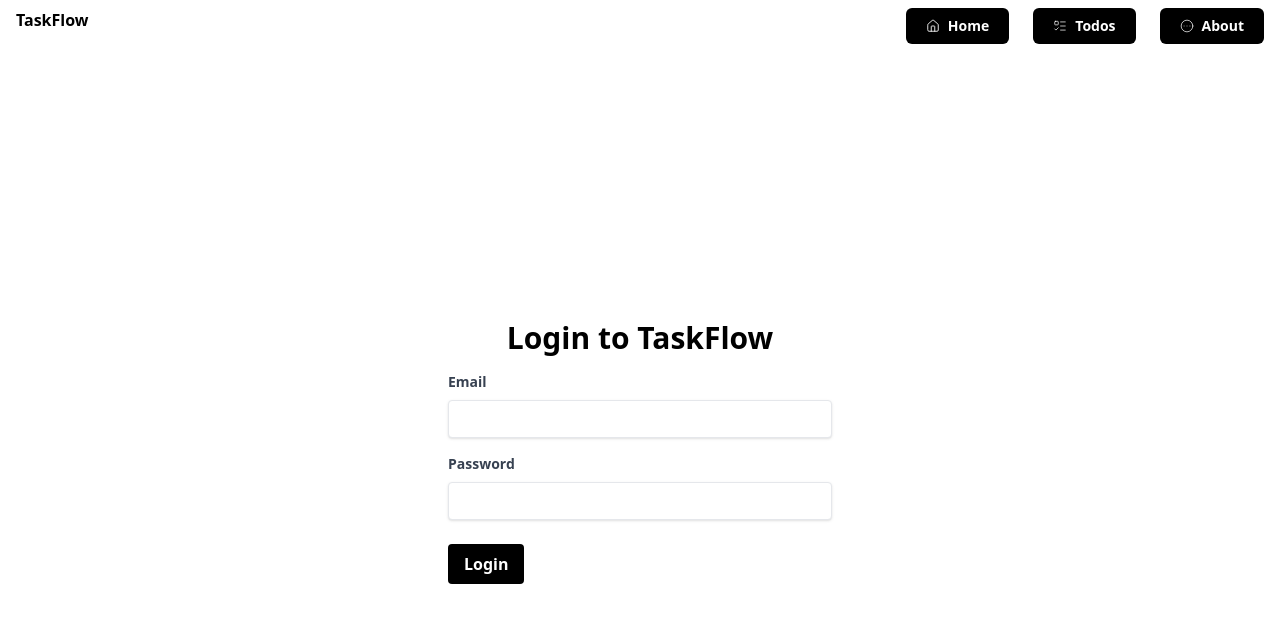
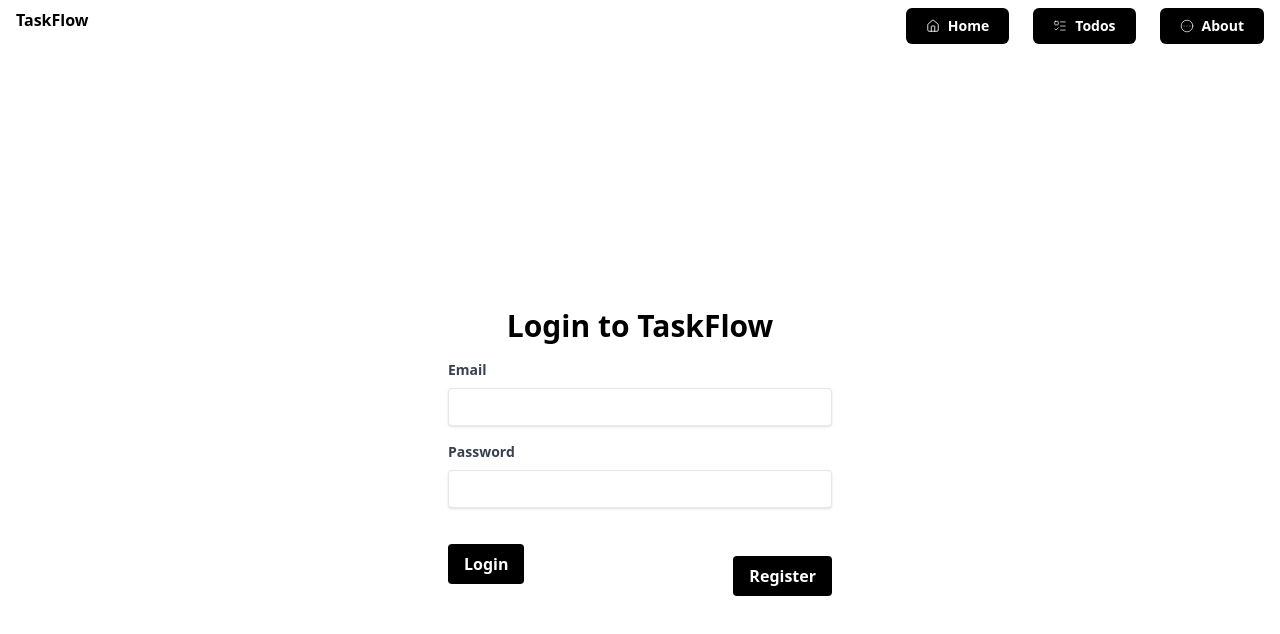
Before and after one commit to Adefenwa/todo-app, a React (Vite) app: page /login in a window 1280 px wide. Shown: the top 634 px of the page. Built offline with nearby package versions, Linux system fonts and the light colour scheme; what @unhead/react would draw is missing.

Commit message:
feat: added the register button to the login page

```diff
--- a/src/pages/Login.jsx
+++ b/src/pages/Login.jsx
@@ -77,6 +77,12 @@ export default function Login() {
           >
             {mutation.isPending ? "Logging in" : "Login"}
           </button>
+          <button
+            className="bg-black hover:bg-gray-800 text-white font-semibold py-2 px-4 rounded transition delay-150 duration-300 ease-in-out hover:translate-y-0.5 hover:scale-110 mt-6"
+            onClick={() => navigate("/register")}
+          >
+            Register
+          </button>
         </div>
       </form>
     </main>
```
